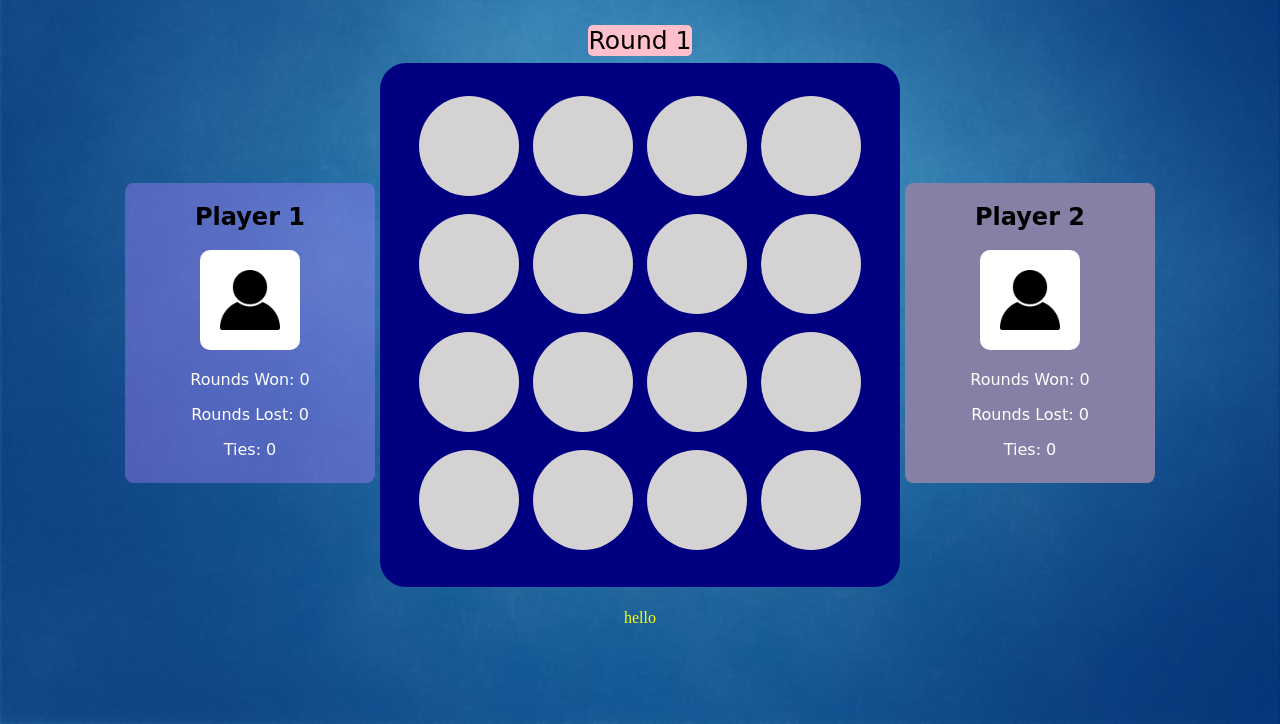
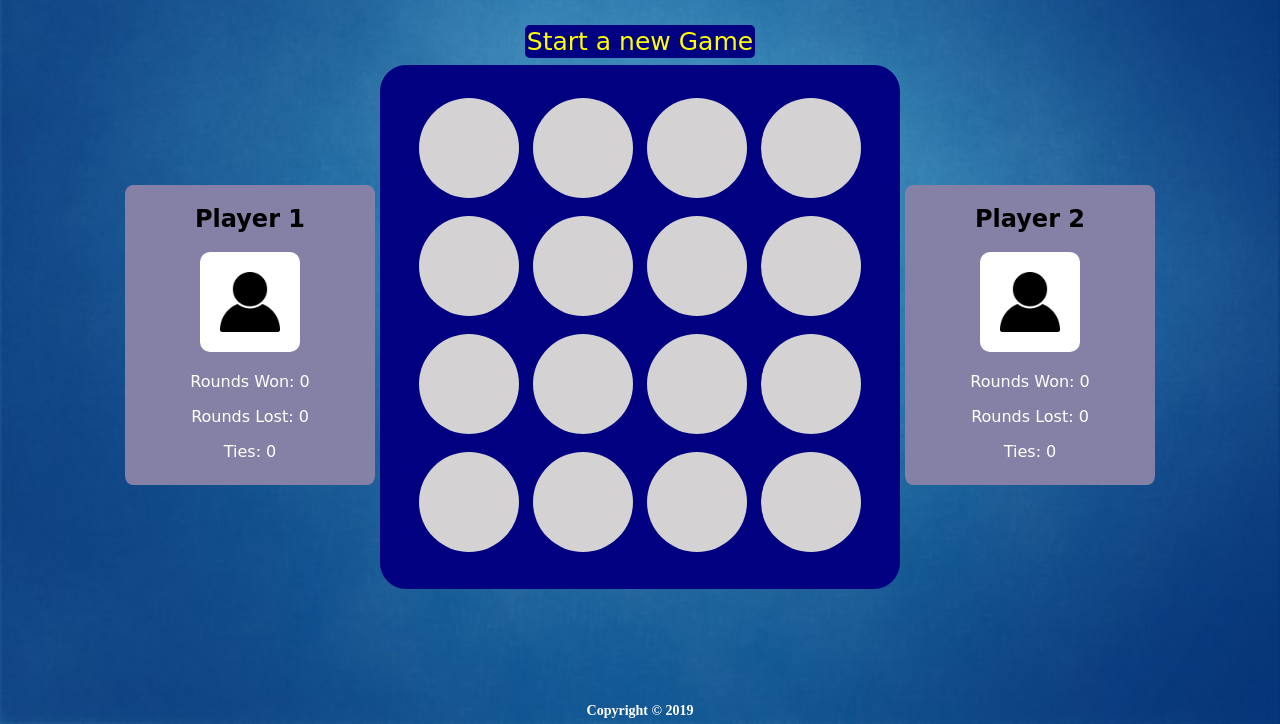
Before and after one commit to SarahMA5/Connect-4, a plain HTML site: page index.html in a window 1280 px wide. Shown: the part 76-800 px from the top of the page. Drawn offline with nearby package versions, Linux system fonts and the light colour scheme; a web font is replaced by a local one.

Commit message:
added a game start button

```diff
--- a/css/styles.css
+++ b/css/styles.css
@@ -151,9 +151,13 @@ h1{
 }
 
 .footer{
-  color:yellow;
-/*  position: absolute; bottom: 3px; left: 0; right: 0;
-*/
+  color:white;
+  font-size:14px;
+  font-weight:600;
+  padding-top: 1px;
+
+  position: absolute; bottom: 5px; left: 0; right: 0;
+
 
 }
 
@@ -279,3 +283,14 @@ body{
   background-repeat: no-repeat;
   background-size: cover;
 }
+
+.buttonALike{
+		background-color: #000080;
+		color: yellow;
+
+  display: inline-block;
+  font-size: 25px;
+  padding: 2px;
+  margin: 1px;
+  border-radius: 5px;
+}
--- a/index.html
+++ b/index.html
@@ -16,7 +16,7 @@
   <section>
 
 
-  <p class="announcement"> Start a new Game</p>
+  <p id="ann" class="buttonALike"> Start a new Game</p>
    <!-- <button class="buttonCon">Button</button> -->
 <div class="container">
   <div class="column player1">
@@ -62,6 +62,6 @@
 <script type="text/javascript" src="js/main.js"></script>
 
 </body>
-<footer class="footer">hello</footer>
+<footer class="footer">Copyright © 2019</footer>
 
 </html>
--- a/js/main.js
+++ b/js/main.js
@@ -44,11 +44,23 @@ var winningPatterns = ['first-row', 'first-column', 'second-row', 'second-column
 
 //------------------------------------------------------------------------------------------------------------------------
 
+function start(){
+    createBoard();
+    $(".circle").off("click");
+   $(".circle").off("hover");
+    $(".buttonALike").click(function() {
+    $(".circle").on("click");
+   $(".circle").on("hover");
+      $(".buttonALike").remove();
 
+   main();
+    });
+}
 //Let the first turn of the game be player 1's turn.
 function main() { //main function of the game.
+    if(totalRoundsPlayed>=2){
     newGame(); //a call to newGame() function that initializes the game board with circles.
-    //updateRoundCounters();
+}
     updatePage("begin"); //update the announcement paragraph located just over the game board.
     var turn = player1; //By default, give the turn to player 1.
     $("." + turn.column).addClass("yourTurn"); //adding a color to the player's column who's supposed to play now.
@@ -252,6 +264,7 @@ function main() { //main function of the game.
             $(".number-of-ties").text("Ties: " + numberOfTiedRounds);
         }
         totalRoundsPlayed++;
+        console.log("totalRoundsPlayed= "+totalRoundsPlayed)
 
     }
 
@@ -370,11 +383,11 @@ function main() { //main function of the game.
 
         var newGameButton = $("<div><button class='buttonCon'> New Game </button></div>");
 
-        $("body").append(newGameButton);
+        //$("body").append(newGameButton);
         $("footer").before(newGameButton)
 
     }
     //-------------------------------------------------------------------------------------------------------------------------
 } //End of the main() function.
 
-main();
+start();
```
